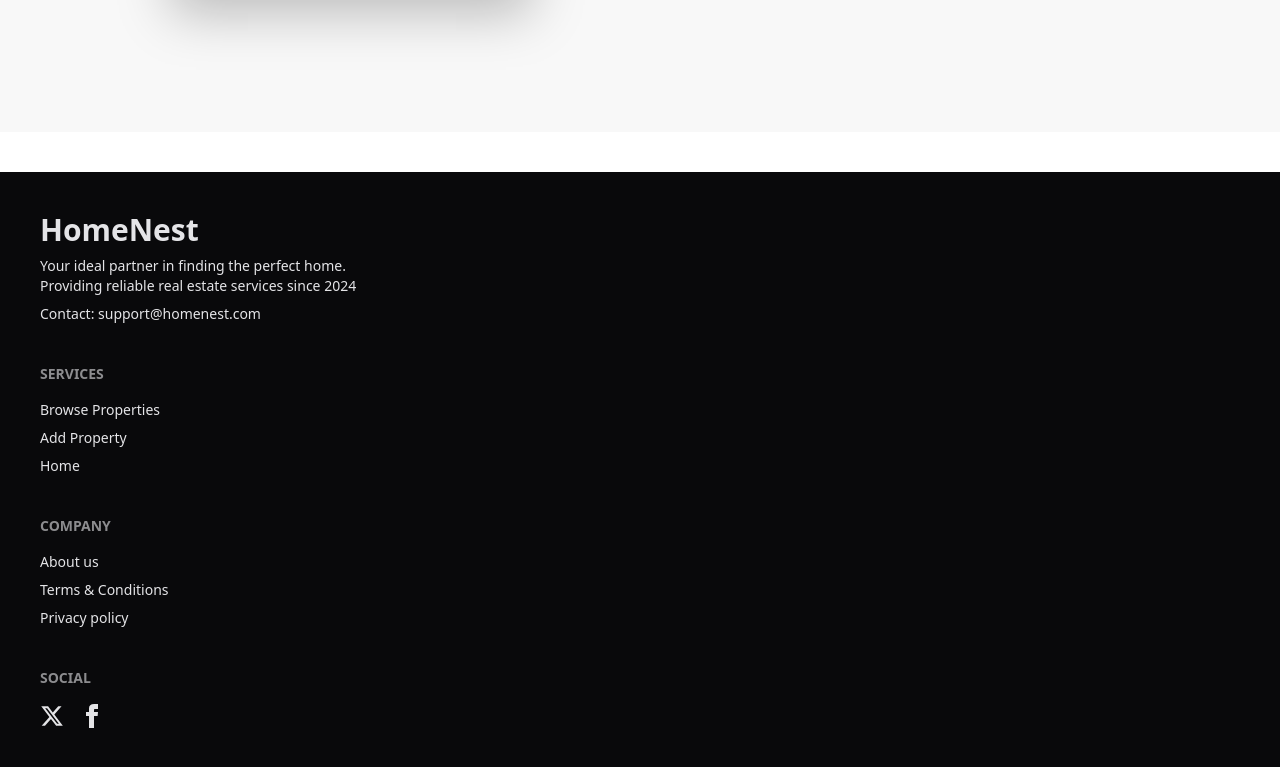
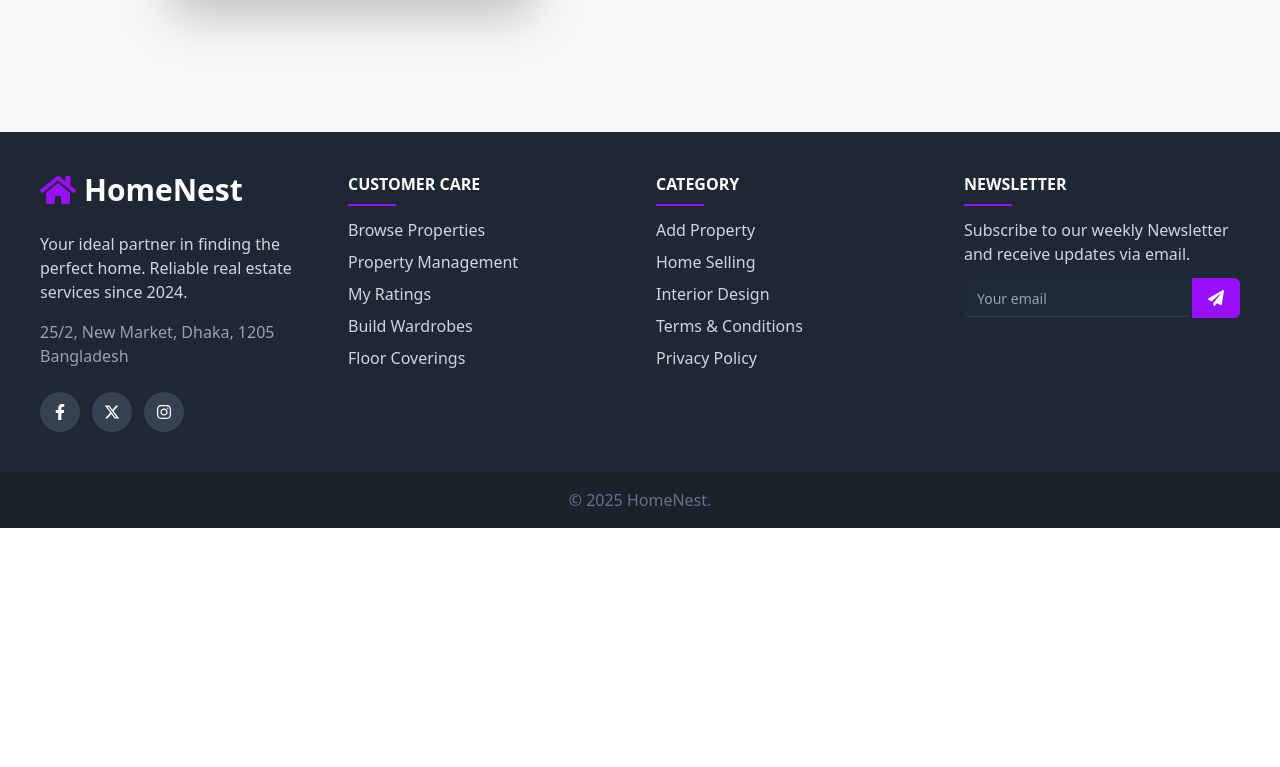
Before and after one commit to Arafat-niloy/homenest-client, a React (Vite) app: page /register in a window 1280 px wide. Shown: the part 733-1500 px from the top of the page. After the commit the page ends 1261 px from the top, so only its background shows below. Built offline with nearby package versions, Linux system fonts and the light colour scheme; no server answers.

Commit message:
footer design updated

```diff
--- a/src/App.jsx
+++ /dev/null
@@ -1,35 +0,0 @@
-import { useState } from 'react'
-import reactLogo from './assets/react.svg'
-import viteLogo from '/vite.svg'
-import './App.css'
-
-function App() {
-  const [count, setCount] = useState(0)
-
-  return (
-    <>
-      <div>
-        <a href="https://vite.dev" target="_blank">
-          <img src={viteLogo} className="logo" alt="Vite logo" />
-        </a>
-        <a href="https://react.dev" target="_blank">
-          <img src={reactLogo} className="logo react" alt="React logo" />
-        </a>
-      </div>
-      <h1>Vite + React</h1>
-      <div className="card">
-        <button onClick={() => setCount((count) => count + 1)}>
-          count is {count}
-        </button>
-        <p>
-          Edit <code>src/App.jsx</code> and save to test HMR
-        </p>
-      </div>
-      <p className="read-the-docs">
-        Click on the Vite and React logos to learn more
-      </p>
-    </>
-  )
-}
-
-export default App
--- a/src/components/Footer.jsx
+++ b/src/components/Footer.jsx
@@ -1,47 +1,141 @@
 // src/components/Footer.jsx
+import React, { useState, useEffect } from 'react';
+import { Link } from 'react-router-dom';
+import {
+    FaFacebookF,
+    FaInstagram,
+    FaPaperPlane,
+    FaArrowUp,
+    FaHome
+} from 'react-icons/fa';
+import { FaXTwitter } from 'react-icons/fa6';
 
-import React from 'react';
-import { Link } from 'react-router-dom';
+// === Scroll-to-Top Button ===
+const ScrollToTopButton = () => {
+    const [visible, setVisible] = useState(false);
 
-const Footer = () => {
+    useEffect(() => {
+        const toggleVisibility = () => setVisible(window.scrollY > 300);
+        window.addEventListener('scroll', toggleVisibility);
+        return () => window.removeEventListener('scroll', toggleVisibility);
+    }, []);
+
+    const scrollToTop = () => window.scrollTo({ top: 0, behavior: 'smooth' });
+
     return (
-        <footer className="footer p-10 bg-neutral text-neutral-content mt-10">
-            <aside>
-                <h2 className="text-3xl font-bold">HomeNest</h2>
-                <p>Your ideal partner in finding the perfect home.<br />Providing reliable real estate services since 2024</p>
-                <p>Contact: support@homenest.com</p>
-            </aside>
-            <nav>
-                <header className="footer-title">Services</header>
-                <Link to="/all-properties" className="link link-hover">Browse Properties</Link>
-                <Link to="/add-properties" className="link link-hover">Add Property</Link>
-                <Link to="/" className="link link-hover">Home</Link>
-            </nav>
-            <nav>
-                <header className="footer-title">Company</header>
-                <a className="link link-hover">About us</a>
-                <a className="link link-hover">Terms & Conditions</a>
-                <a className="link link-hover">Privacy policy</a>
-            </nav>
-            <nav>
-                <header className="footer-title">Social</header>
-                <div className="grid grid-flow-col gap-4">
-                    {/* X Logo */}
-                    <a href="https://x.com" target="_blank" rel="noopener noreferrer" className="link link-hover">
-                        <svg xmlns="http://www.w3.org/2000/svg" width="24" height="24" viewBox="0 0 24 24" fill="currentColor">
-                            <path d="M18.244 2.25h3.308l-7.227 8.26 8.502 11.24H16.17l-5.214-6.817L4.99 21.75H1.68l7.73-8.835L1.254 2.25H8.08l4.713 6.231zm-1.161 17.52h1.833L7.084 4.126H5.117z"></path>
-                        </svg>
-                    </a>
-                    {/* Facebook Logo */}
-                    <a href="https://facebook.com" target="_blank" rel="noopener noreferrer" className="link link-hover">
-                        <svg xmlns="http://www.w3.org/2000/svg" width="24" height="24" viewBox="0 0 24 24" fill="currentColor">
-                            <path d="M9 8h-3v4h3v12h5v-12h3.642l.358-4h-4v-1.667c0-.955.192-1.333 1.115-1.333h2.885v-5h-3.808c-3.596 0-5.192 1.583-5.192 4.615v2.385z"></path>
-                        </svg>
-                    </a>
-                </div>
-            </nav>
-        </footer>
+        visible && (
+            <button
+                onClick={scrollToTop}
+                className="fixed bottom-5 right-5 bg-purple-600 text-white p-3 rounded-full shadow-lg hover:scale-110 transition-transform"
+                aria-label="Scroll to top"
+            >
+                <FaArrowUp size={20} />
+            </button>
+        )
     );
 };
 
+// === Logo & Description Section ===
+const LogoSection = () => (
+    <div className="flex flex-col gap-4">
+        <Link to="/" className="flex items-center gap-2 mb-2">
+            <FaHome className="text-4xl text-purple-600" />
+            <span className="text-3xl font-bold text-white">HomeNest</span>
+        </Link>
+        <p className="text-gray-300">
+            Your ideal partner in finding the perfect home. Reliable real estate services since 2024.
+        </p>
+        <p className="text-gray-400">
+            25/2, New Market, Dhaka, 1205<br />Bangladesh
+        </p>
+        <div className="flex gap-3 mt-2">
+            <a href="https://facebook.com" target="_blank" rel="noopener noreferrer" className="w-10 h-10 rounded-full bg-gray-700 flex items-center justify-center text-white hover:bg-purple-600 transition-colors">
+                <FaFacebookF />
+            </a>
+            <a href="https://x.com" target="_blank" rel="noopener noreferrer" className="w-10 h-10 rounded-full bg-gray-700 flex items-center justify-center text-white hover:bg-purple-600 transition-colors">
+                <FaXTwitter />
+            </a>
+            <a href="https://instagram.com" target="_blank" rel="noopener noreferrer" className="w-10 h-10 rounded-full bg-gray-700 flex items-center justify-center text-white hover:bg-purple-600 transition-colors">
+                <FaInstagram />
+            </a>
+        </div>
+    </div>
+);
+
+// === Links Section ===
+const LinksSection = ({ title, links }) => (
+    <div>
+        <h3 className="text-white font-semibold mb-2 uppercase">{title}</h3>
+        <div className="w-12 h-0.5 bg-purple-600 mb-3"></div>
+        <ul className="flex flex-col gap-2">
+            {links.map((link, idx) => (
+                link.to ? (
+                    <li key={idx}>
+                        <Link to={link.to} className="text-gray-300 hover:text-white">{link.label}</Link>
+                    </li>
+                ) : (
+                    <li key={idx}>
+                        <a href={link.href || "#"} className="text-gray-300 hover:text-white">{link.label}</a>
+                    </li>
+                )
+            ))}
+        </ul>
+    </div>
+);
+
+// === Newsletter Section ===
+const NewsletterSection = () => (
+    <div>
+        <h3 className="text-white font-semibold mb-2 uppercase">Newsletter</h3>
+        <div className="w-12 h-0.5 bg-purple-600 mb-3"></div>
+        <p className="text-gray-300 mb-3">Subscribe to our weekly Newsletter and receive updates via email.</p>
+        <form onSubmit={(e) => e.preventDefault()} className="flex">
+            <input
+                type="email"
+                placeholder="Your email"
+                className="input w-full rounded-l-md bg-gray-800 text-white placeholder-gray-400 px-3 py-2"
+            />
+            <button type="submit" className="bg-purple-600 px-4 rounded-r-md text-white hover:bg-purple-700">
+                <FaPaperPlane />
+            </button>
+        </form>
+    </div>
+);
+
+// === Footer Component ===
+const Footer = () => (
+    <>
+        <footer className="bg-[#1e2733] text-gray-400 p-10 grid grid-cols-1 md:grid-cols-4 gap-8">
+            <LogoSection />
+            <LinksSection
+                title="Customer Care"
+                links={[
+                    { label: 'Browse Properties', to: '/all-properties' },
+                    { label: 'Property Management' },
+                    { label: 'My Ratings', to: '/my-ratings' },
+                    { label: 'Build Wardrobes' },
+                    { label: 'Floor Coverings' }
+                ]}
+            />
+            <LinksSection
+                title="Category"
+                links={[
+                    { label: 'Add Property', to: '/add-properties' },
+                    { label: 'Home Selling' },
+                    { label: 'Interior Design' },
+                    { label: 'Terms & Conditions' },
+                    { label: 'Privacy Policy' }
+                ]}
+            />
+            <NewsletterSection />
+        </footer>
+
+        <footer className="bg-[#1a222c] text-gray-500 text-center py-4">
+            © {new Date().getFullYear()} HomeNest.
+        </footer>
+
+        <ScrollToTopButton />
+    </>
+);
+
 export default Footer;
--- a/src/components/LoadingSpinner.jsx
+++ b/src/components/LoadingSpinner.jsx
@@ -1,4 +1,3 @@
-// src/components/LoadingSpinner.jsx
 
 import React from 'react';
 
--- a/tailwind.config.js
+++ b/tailwind.config.js
@@ -1,5 +1,3 @@
-// tailwind.config.js
-
 /** @type {import('tailwindcss').Config} */
 export default {
   content: [
@@ -10,13 +8,11 @@ export default {
     extend: {},
   },
 
-  // এই অংশটি এডিট করুন
   plugins: [
     require('daisyui'),
   ],
 
-  // daisyUI-এর জন্য এই নতুন অবজেক্টটি যোগ করুন
   daisyui: {
-    themes: ["light", "dark"], // 'light' এবং 'dark' থিম দুটি এনাবল (enable) করা হলো
+    themes: ["light", "dark"],
   },
 }
```
Also changed, not shown: src/contexts/AuthProvider.jsx (+15 -18 lines), src/main.jsx (+15 -27 lines), src/routes/PrivateRoute.jsx (+4 -4 lines), src/App.css (deleted).
